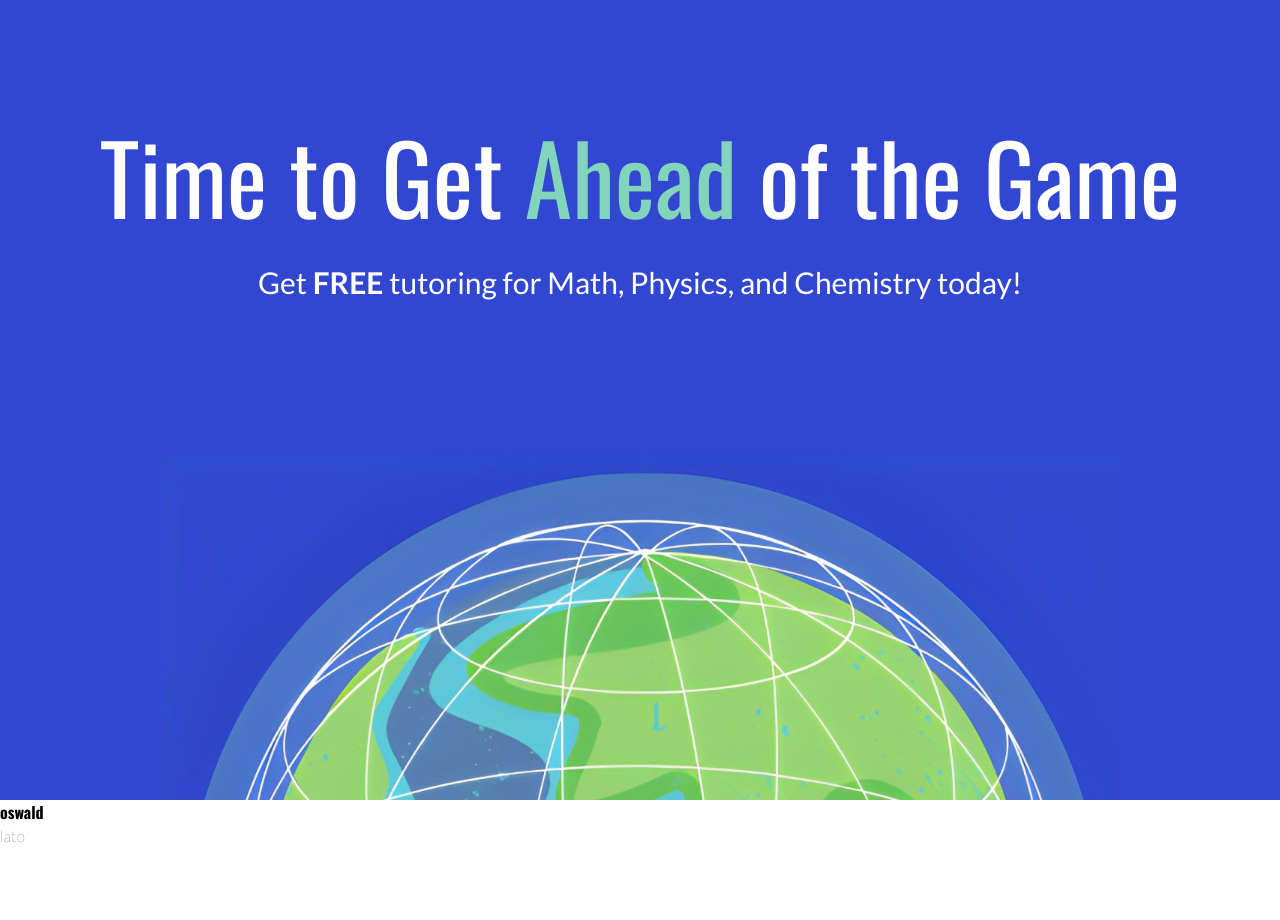
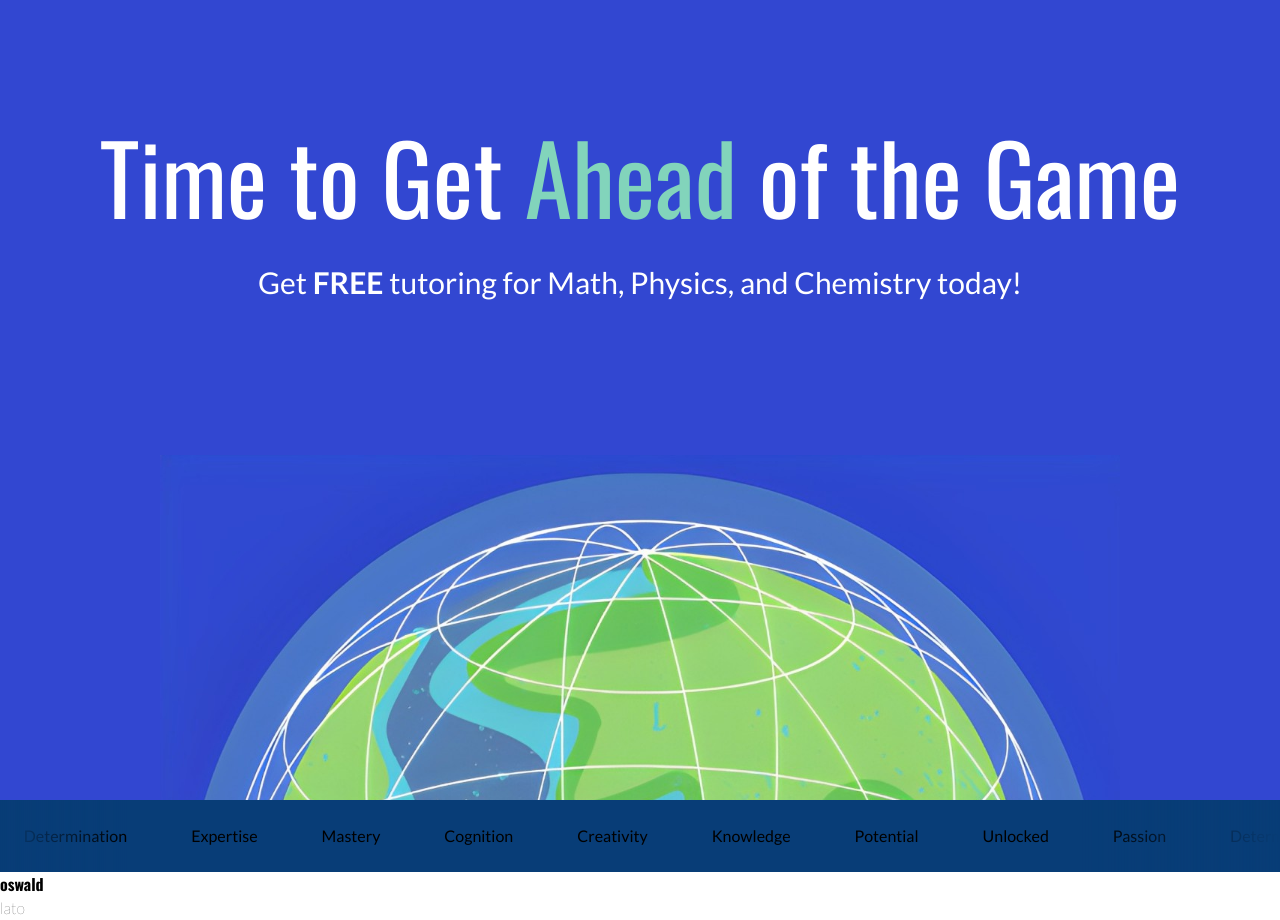
Before and after one commit to ApolloTutoring/Apollo-Tutoring-Website, a Next.js app in the folder apollo_tutoring/: page / in a window 1280 px wide. Before the commit the page ends 848 px from the top, so only its background shows below. Built offline with nearby package versions, Linux system fonts and the light colour scheme.

Commit message:
text animation

```diff
--- a/apollo_tutoring/src/app/page.js
+++ b/apollo_tutoring/src/app/page.js
@@ -16,6 +16,68 @@ export default function Home() {
           <img src="/images/Untitled_design_1.jpeg" className="absolute bottom-0 left-1/2 transform -translate-x-1/2 w-3/4 md:w-1/2 lg:w-3/4 h-auto sm:h-3/4 object-cover object-top"></img>
         </div>
       </div>
+      <div className="bg-nav_colour">
+        <div className="w-full inline-flex flex-nowrap h-auto bg-nav_colour py-6 overflow-hidden [mask-image:_linear-gradient(to_right,transparent_0,_black_128px,_black_calc(100%-200px),transparent_100%)]">
+          <ul className="flex items-center justify-center md:justify-start [&_li]:mx-8 [&_li]:font-paraFont animate-infinite-scroll">
+            <li>
+              <span>Creativity</span>
+            </li>
+            <li>
+              <span>Knowledge</span>
+            </li>
+            <li>
+              <span>Potential</span>
+            </li>
+            <li>
+              <span>Unlocked</span>
+            </li>
+            <li>
+              <span>Passion</span>
+            </li>
+            <li>
+              <span>Determination</span>
+            </li>
+            <li>
+              <span>Expertise</span>
+            </li>
+            <li>
+              <span>Mastery</span>
+            </li>
+            <li>
+              <span>Cognition</span>
+            </li>
+          </ul>
+          <ul className="flex items-center justify-center md:justify-start [&_li]:mx-8 [&_li]:font-paraFont animate-infinite-scroll" aria-hidden="true">
+            <li>
+              <span>Creativity</span>
+            </li>
+            <li>
+              <span>Knowledge</span>
+            </li>
+            <li>
+              <span>Potential</span>
+            </li>
+            <li>
+              <span>Unlocked</span>
+            </li>
+            <li>
+              <span>Passion</span>
+            </li>
+            <li>
+              <span>Determination</span>
+            </li>
+            <li>
+              <span>Expertise</span>
+            </li>
+            <li>
+              <span>Mastery</span>
+            </li>
+            <li>
+              <span>Cognition</span>
+            </li>
+          </ul>
+        </div>
+      </div>
       <p className="font-headFont font-bold">oswald</p>
       <p className="font-paraFont font-extralight">lato</p>
     </main>
--- a/apollo_tutoring/tailwind.config.js
+++ b/apollo_tutoring/tailwind.config.js
@@ -7,6 +7,15 @@ module.exports = {
   ],
   theme: {
     extend: {
+      animation: {
+        'infinite-scroll': 'infinite-scroll 10s linear infinite',
+      },
+      keyframes: {
+        'infinite-scroll': {
+          from: { transform: 'translateX(0)' },
+          to: { transform: 'translateX(-100%)' }
+        }
+      },
       colors: {
         "standard_white": "#F4F7F5",
         "standard_navy": "#3247D1",
@@ -22,7 +31,7 @@ module.exports = {
         headFont: ['"oswald"', "sans-serif"],
         paraFont: ['"lato"', "sans-serif"],
         // Add more custom font families as needed
-      }
+      },
     },
   },
   plugins: [],
```
Also changed, not shown: apollo_tutoring/src/app/globals.css (line endings or trailing spaces).
